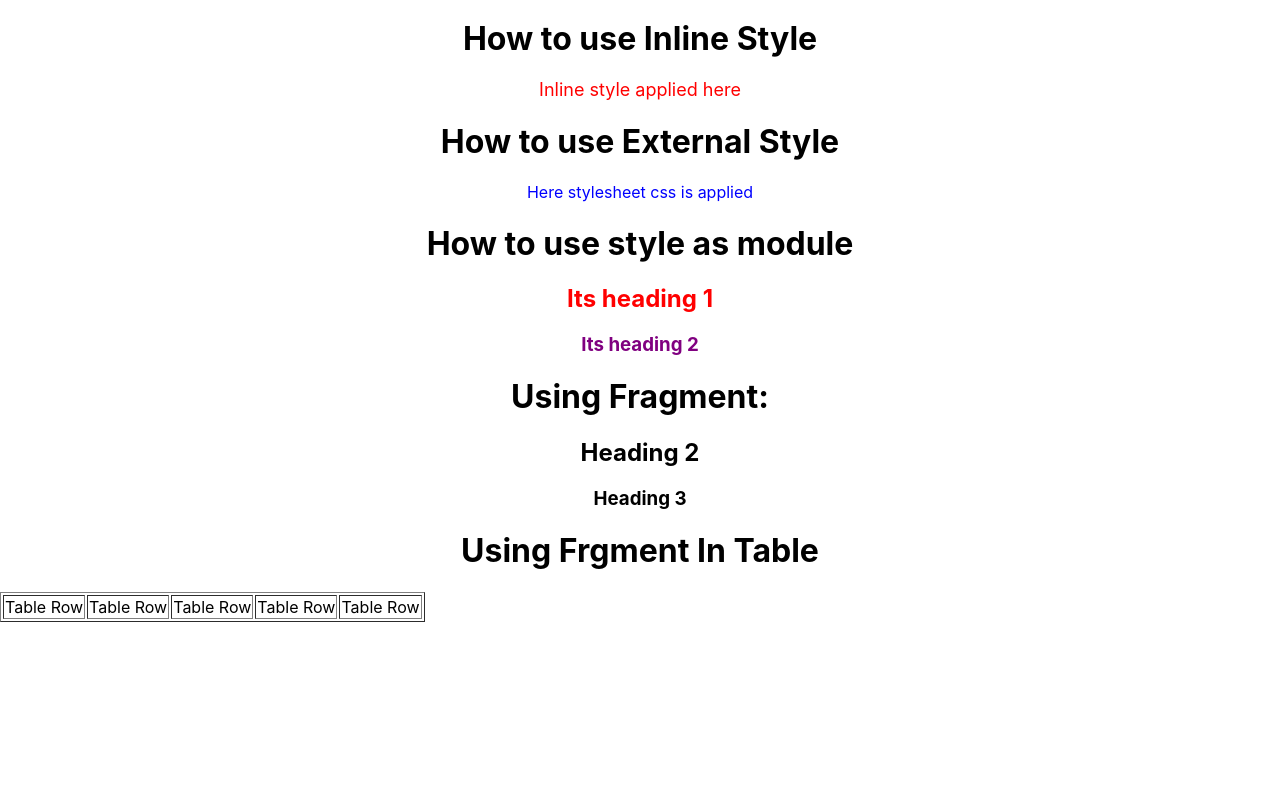
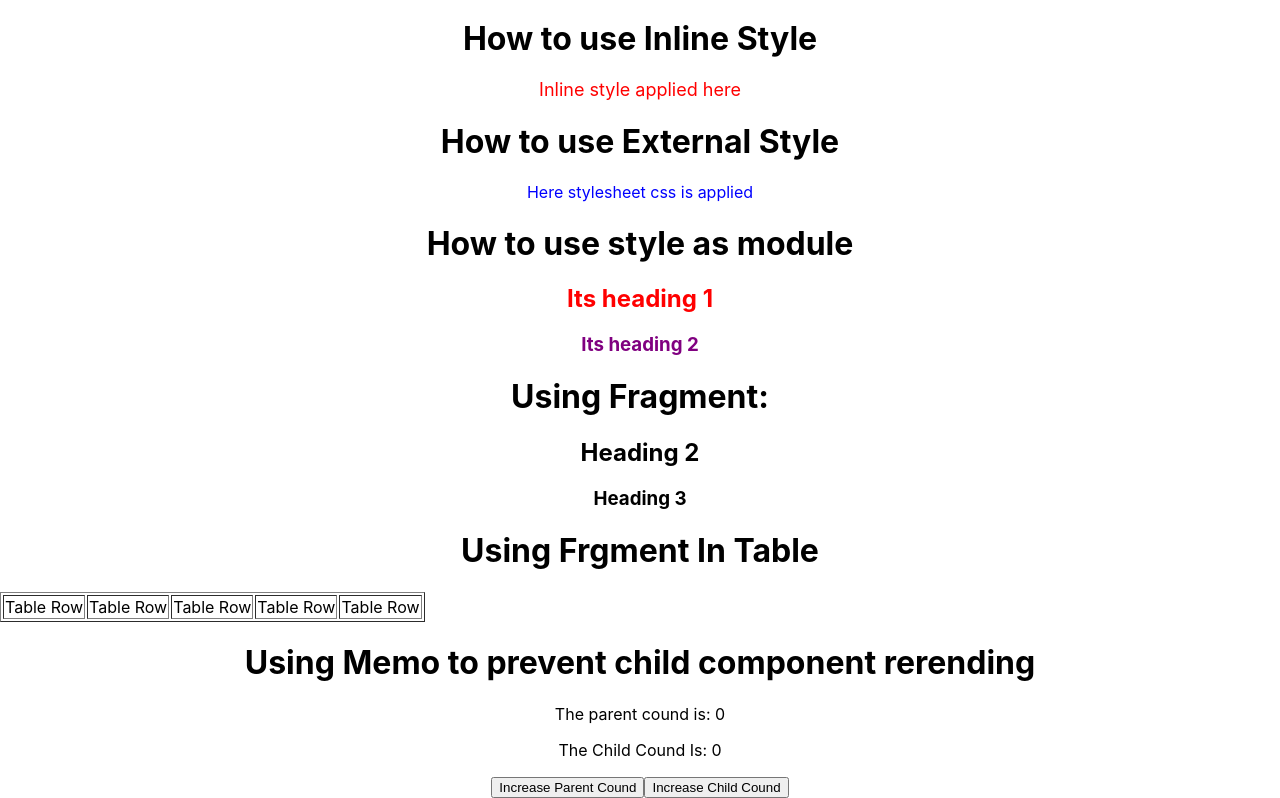
Before and after one commit to gsabury/react-js-tutorials, a React (Create React App) app: page / in a window 1280 px wide. Shown: the part 1481-2279 px from the top of the page. Before the commit the page ends 2103 px from the top, so only its background shows below. Built offline with nearby package versions, Linux system fonts and the light colour scheme.

Commit message:
How to use Memo

```diff
--- a/src/App.js
+++ b/src/App.js
@@ -15,6 +15,7 @@ import StyleSheetComponent from './Components/StyleSheetComponent';
 import CssModuleComponent from './Components/CssModuleComponent';
 import FragmentComponent from './Components/FragmentComponent';
 import UsingFragmentInTable from './Components/UsingFragmentInTable';
+import MemoParent from './Components/MemoParent';
 function App() {
   return (
     <div className="App">
@@ -46,6 +47,8 @@ function App() {
 
       <UsingFragmentInTable/>
 
+      <MemoParent/>
+
     </div>
   );
 }
--- /dev/null
+++ b/src/Components/MemoChild.js
@@ -0,0 +1,12 @@
+import React from "react";
+
+function MemoChild({count}){
+    console.log("Child Rendered!");
+    return (
+        <>
+             <p>The Child Cound  Is: {count}</p>
+        </>
+    );
+}
+
+export default React.memo(MemoChild);
--- /dev/null
+++ b/src/Components/MemoParent.js
@@ -0,0 +1,28 @@
+import { useState } from "react";
+
+import MemoChild from "./MemoChild";
+
+export default function MemoParent(){
+
+    const [parentCount, setParentCound] = useState(0);
+
+    const [childCound, setChildCount] = useState(0);
+
+    const increaseParentCount = ()=>{
+        setParentCound(parentCount+1);
+    }
+
+    const increaseChildCount = ()=>{
+        setChildCount(childCound+1);
+    }
+
+    return (
+        <>
+            <h1>Using Memo to prevent child component rerending</h1>
+            <p>The parent cound is: {parentCount}</p>
+            <MemoChild count={childCound}/>
+            <button onClick={increaseParentCount}>Increase Parent Cound</button>
+            <button onClick={increaseChildCount}>Increase Child Cound</button>
+        </>
+    );
+}
```
